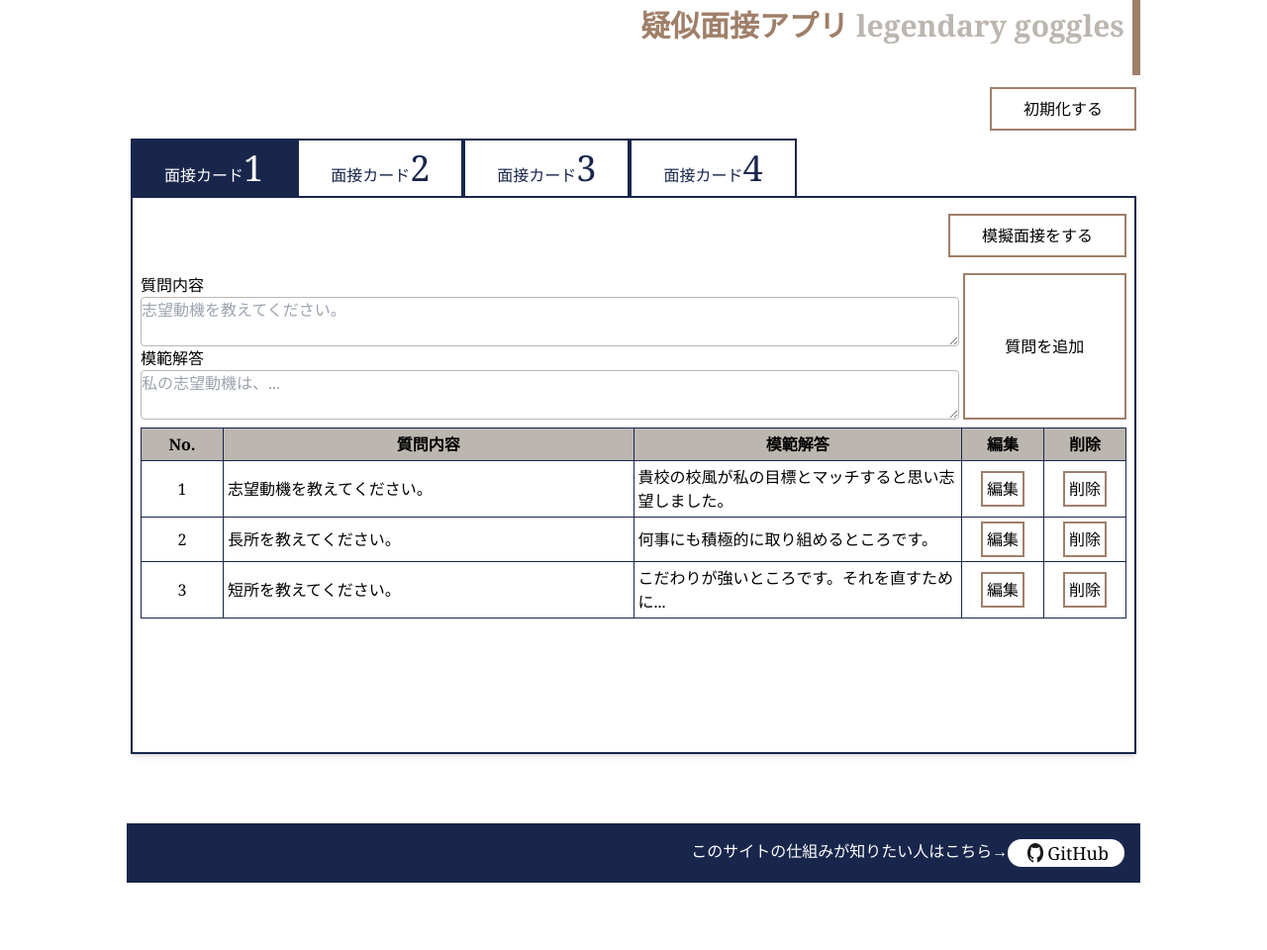
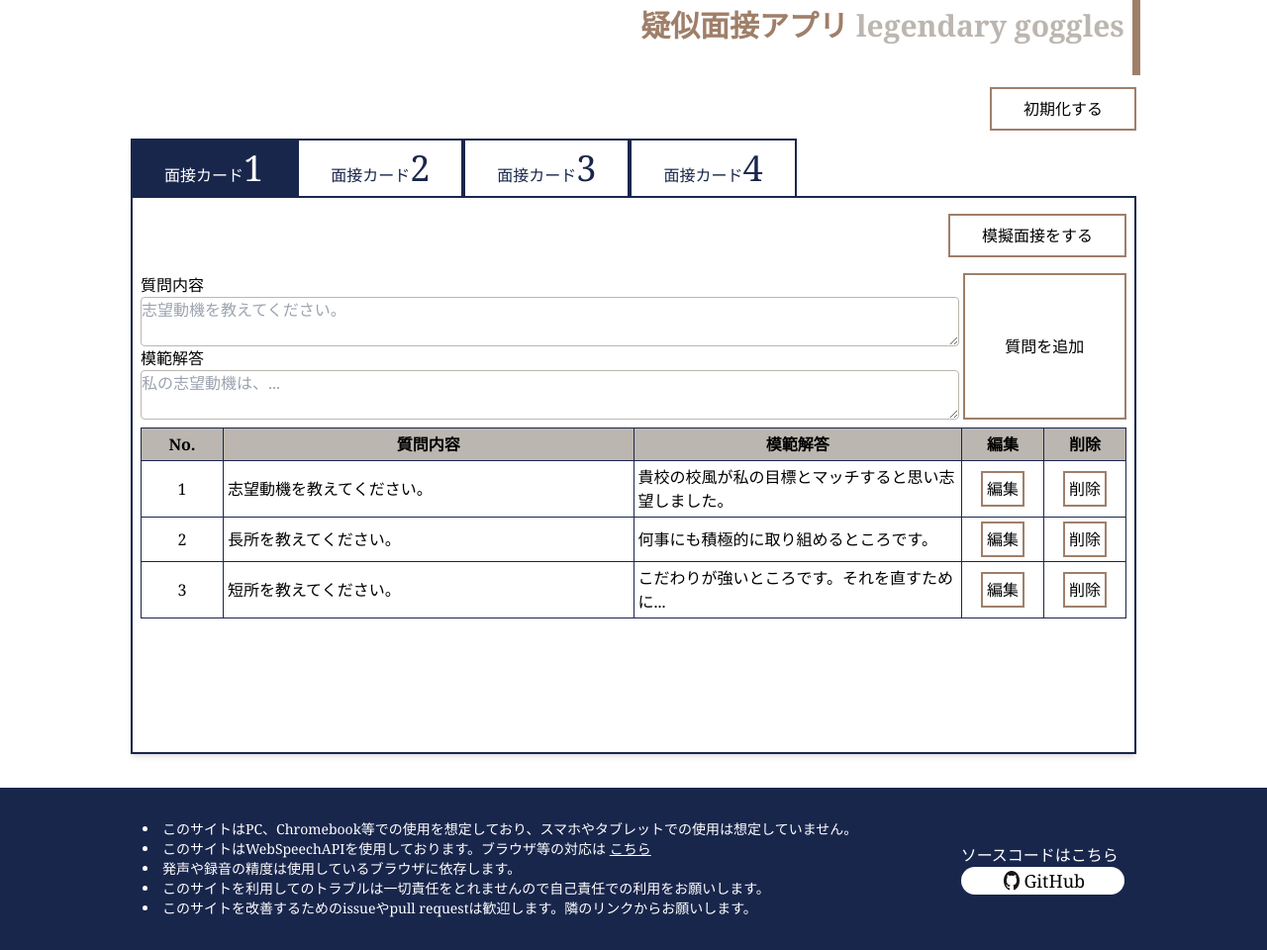
Before and after one commit to mmmmatsuuuu/legendary-goggles, a plain HTML site: page index.html in a window 1280 px wide. Shown: the whole page at 99% size. Before the commit the page ends 892 px from the top, so only its background shows below. Drawn offline with nearby package versions, Linux system fonts and the light colour scheme.

Commit message:
フッター改修&favicon追加

```diff
--- a/index.html
+++ b/index.html
@@ -4,18 +4,20 @@
     <meta charset="UTF-8">
     <meta http-equiv="X-UA-Compatible" content="IE=edge">
     <meta name="viewport" content="width=device-width, initial-scale=1.0">
+    <link rel="shortcut icon" type="image/x-icon" href="legendary-goggles/favicon.ico">
 
     <script src="https://cdn.tailwindcss.com"></script>
     <title>トップ</title>
 </head>
-<body class="min-h-screen w-screen font-serif">
-    <div class="max-w-5xl min-h-screen m-auto mb-8">
+<body class="w-screen font-serif">
+    <div class="max-w-5xl min-h-[764px] m-auto mb-8">
         <div class="w-full">
             <h1 class="text-3xl font-black px-2 pt-2 pb-8 border-r-8 border-accent text-right">
                 <span class="text-accent">疑似面接アプリ</span>
                 <span class="text-secondary text-right">legendary goggles</span>
             </h1>
         </div>
+
         <div class="p-1">
             <div class="py-2 flex justify-end">
                 <button onclick="initAll()" class="px-8 py-2 border-accent border-2 hover:bg-accent hover:text-white">初期化する</button>
@@ -162,16 +164,39 @@
             </div>
         </div>
     </div>
-    <footer class="max-w-5xl m-auto bg-main text-white p-4 flex flex-row-reverse">
+
+    <footer class=" bg-main text-white">
+        <div class="max-w-5xl m-auto p-4 py-8 grid grid-cols-12 items-center">
+            <div class="col-span-10">
+                <ul class="list-disc list-inside text-sm">
+                    <li>このサイトはPC、Chromebook等での使用を想定しており、スマホやタブレットでの使用は想定していません。</li>
+                    <li>
+                        このサイトはWebSpeechAPIを使用しております。ブラウザ等の対応は
+                        <a
+                            href="https://developer.mozilla.org/ja/docs/Web/API/Web_Speech_API/Using_the_Web_Speech_API#browser_support"
+                            class="underline"
+                        >
+                            こちら
+                        </a>
+                    </li>
+                    <li>発声や録音の精度は使用しているブラウザに依存します。</li>
+                    <li>このサイトを利用してのトラブルは一切責任をとれませんので自己責任での利用をお願いします。</li>
+                    <li>このサイトを改善するためのissueやpull requestは歓迎します。隣のリンクからお願いします。</li>
+                </ul>
+            </div>
+            <div class="col-span-2">
+                ソースコードはこちら
                 <a
                     href="https://github.com/mmmmatsuuuu/legendary-goggles"
-            class="block flex text-lg bg-white rounded-full text-black px-4"
+                    class="flex justify-center text-lg bg-white rounded-full text-black px-4"
                 >
                 <img src="./src/img/GitHub-Mark-64px.png" class="w-6 p-1">
                 GitHub
                 </a>
-        このサイトの仕組みが知りたい人はこちら→
+            </div>
+        </div>
     </footer>
+
     <div id="modal" class="fixed top-0 left-0 w-screen h-screen bg-black/50 z-50 flex justify-center items-center hidden">
         <div class="p-8 bg-secondary rounded-lg shadow-lg w-1/2">
             <h2 class="text-2xl font-bold text-white">編集</h2>
```
Also changed, not shown: interview.html (+1 -0 lines), result.html (+1 -0 lines), favicon.ico (added). Lines whose indentation alone changed are shown as unchanged.
